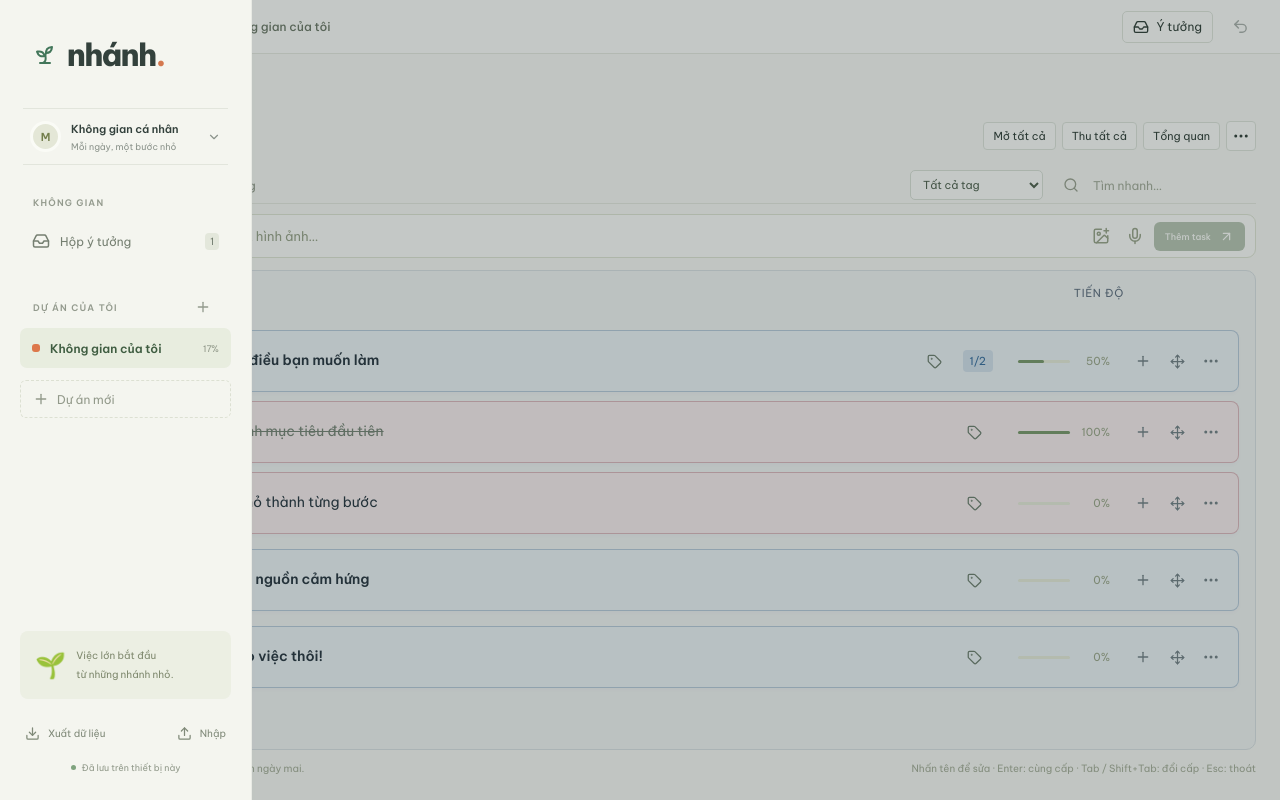
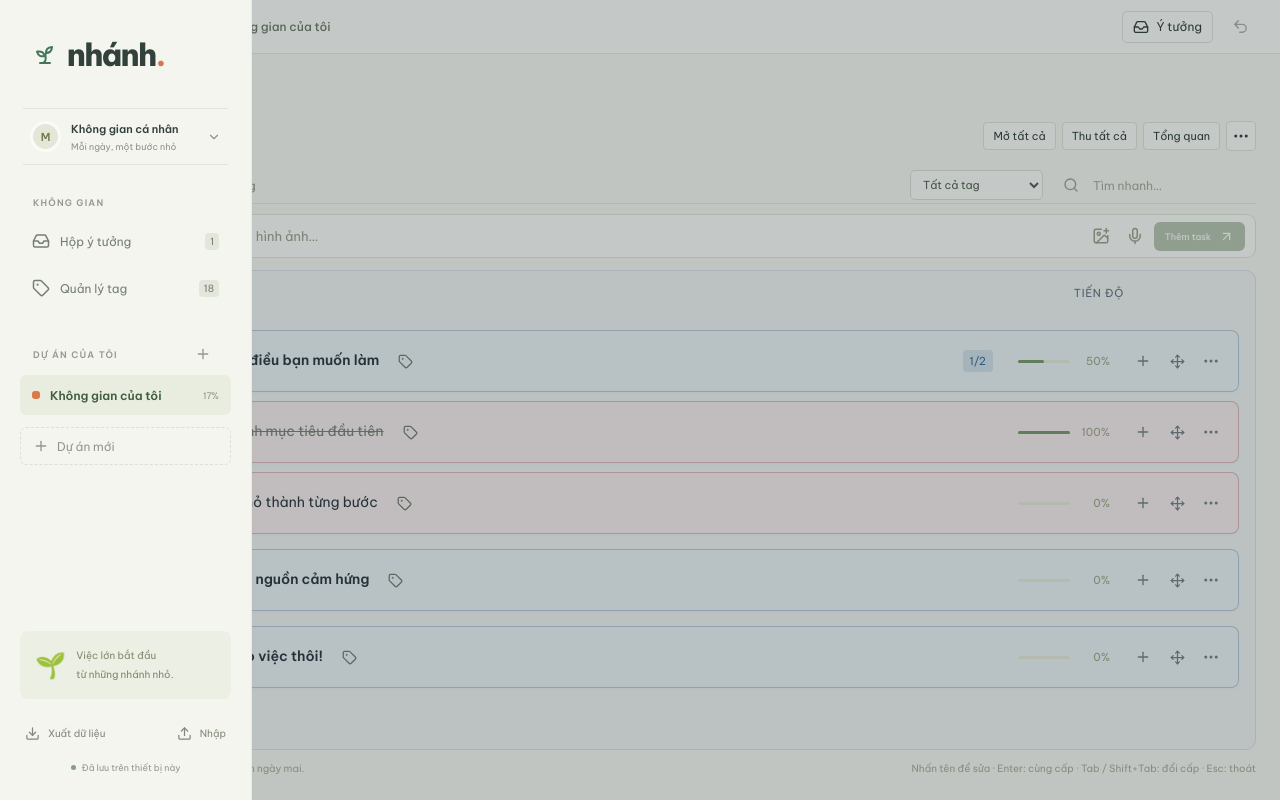
Before and after one commit to voilenmang12/project-task-tracking, a React (Vite) app: page / in a window 1280 px wide. Both pictures are taken after a click on the button 40 px from the left and 26 px from the top of the page. Built offline with nearby package versions, Linux system fonts and the light colour scheme.

Commit message:
Add tag management and show labels next to task titles

```diff
--- /dev/null
+++ b/src/TagManager.jsx
@@ -0,0 +1,20 @@
+import React,{useState,useEffect} from 'react';
+import {Check,Trash2,Search} from 'lucide-react';
+
+function TagRow({tag,count,onSave,onDelete}){
+  const [name,setName]=useState(tag.name),[color,setColor]=useState(tag.color),[confirm,setConfirm]=useState(false),[error,setError]=useState('');
+  useEffect(()=>{setName(tag.name);setColor(tag.color);},[tag.name,tag.color]);
+  const changed=name.trim()!==tag.name||color!==tag.color;
+  return <div className="managed-tag"><form onSubmit={e=>{e.preventDefault();try{onSave(tag.id,{name,color});setError('');}catch(e){setError(e.message);}}}>
+    <input type="color" aria-label={`Màu tag ${tag.name}`} value={color} onInput={e=>setColor(e.currentTarget.value)} onChange={e=>setColor(e.target.value)}/>
+    <input aria-label={`Tên tag ${tag.name}`} maxLength={60} required value={name} onChange={e=>setName(e.target.value)} />
+    <span className="tag-usage">{count} task</span>
+    <button className="icon-button save-tag" title="Lưu tag" aria-label={`Lưu tag ${tag.name}`} disabled={!changed||!name.trim()}><Check size={17}/></button>
+    <button type="button" className="icon-button danger" title="Xóa tag" aria-label={`Xóa tag ${tag.name}`} onClick={()=>setConfirm(v=>!v)}><Trash2 size={16}/></button>
+  </form>{error&&<p className="danger-text" role="alert">{error}</p>}{confirm&&<div className="tag-delete-confirm"><p>Xóa “{tag.name}” khỏi danh sách và {count} task? Các task vẫn được giữ nguyên.</p><button type="button" onClick={()=>setConfirm(false)}>Hủy</button><button type="button" className="danger" onClick={()=>onDelete(tag.id)}>Xác nhận xóa tag</button></div>}</div>;
+}
+
+export default function TagManager({tags,tasks,onSave,onDelete}){
+  const [query,setQuery]=useState('');const filtered=tags.filter(t=>t.name.toLowerCase().includes(query.toLowerCase()));
+  return <div className="tag-management"><p>Áp dụng cho tất cả dự án. Đổi tên hoặc màu sẽ cập nhật tag trên mọi task. Có thể hoàn tác sau khi đóng cửa sổ.</p><div className="manager-search"><Search size={16}/><input aria-label="Tìm tag để quản lý" placeholder="Tìm tag…" value={query} onChange={e=>setQuery(e.target.value)}/></div><div className="managed-tag-list">{filtered.map(t=><TagRow key={t.id} tag={t} count={tasks.filter(task=>(task.tagIds||[]).includes(t.id)).length} onSave={onSave} onDelete={onDelete}/>)}{!filtered.length&&<p className="empty-tags">{query?'Không có tag phù hợp.':'Chưa có tag. Tạo tag bằng nút gắn tag trên cây task.'}</p>}</div></div>;
+}
--- a/src/main.jsx
+++ b/src/main.jsx
@@ -1,12 +1,13 @@
 import React, {useState,useEffect,useRef} from 'react';
 import {createRoot} from 'react-dom/client';
 import {DndContext,DragOverlay,PointerSensor,KeyboardSensor,useSensor,useSensors,useDraggable,useDroppable,closestCenter,pointerWithin} from '@dnd-kit/core';
-import {Folder,FileText,Sprout,Plus,Search,Inbox,ChevronDown,ChevronRight,MoreHorizontal,GripVertical,ArrowUpRight,ArrowLeft,Check,ImagePlus,Mic,Square,X,Trash2,Download,Upload,FolderOpen,LayoutList,Lightbulb,Menu,Move,Undo2,CheckCheck,Paperclip,Command} from 'lucide-react';
+import {Tag,Folder,FileText,Sprout,Plus,Search,Inbox,ChevronDown,ChevronRight,MoreHorizontal,GripVertical,ArrowUpRight,ArrowLeft,Check,ImagePlus,Mic,Square,X,Trash2,Download,Upload,FolderOpen,LayoutList,Lightbulb,Menu,Move,Undo2,CheckCheck,Paperclip,Command} from 'lucide-react';
 import {uid,children,descendants,progressMap,projectProgress,indentTask,moveTask,toggleBranch,validateData,seedData} from './model';
 import {readData,writeData} from './storage';
 import './style.css';
 import TagPicker from './TagPicker';
-import {availableTags} from './tags';
+import {availableTags,editTag,removeTag} from './tags';
+import TagManager from './TagManager';
 
 const dateLabel=d=>new Date(d).toLocaleDateString('vi-VN',{day:'numeric',month:'short'});
 function IconButton({label,children,...props}){return <button type="button" className="icon-button" title={label} aria-label={label} {...props}>{children}</button>}
@@ -43,13 +44,13 @@ function TaskRow({task,depth,map,subtasks,collapsed,toggleCollapse,onToggle,onEd
       <button className="drag-handle" aria-label={`Kéo ${task.title}`} {...listeners} {...attributes}><GripVertical size={16}/></button>
       <button className={`expand-button ${hasChildren?'':'invisible'}`} aria-expanded={hasChildren?!collapsed:undefined} aria-label={collapsed?'Mở nhánh':'Thu gọn nhánh'} onClick={toggleCollapse}>{collapsed?<ChevronRight size={16}/>:<ChevronDown size={16}/>}</button>
       <button type="button" className="tree-node-icon" aria-label={`Thông tin task ${task.title}`} title="Mở thông tin task" onClick={onEdit}>{<FileText size={16}/>}</button><button className={`checkbox ${pct===100?'checked':pct>0?'partial':''}`} role="checkbox" aria-checked={pct===100?true:pct>0?'mixed':false} aria-label={`Hoàn thành ${task.title}`} onClick={()=>onToggle(pct!==100)}>{pct===100?<Check size={13}/>:pct>0?<span/>:null}</button>
-      {editing?<input ref={titleInput} className="inline-task-title" aria-label="Sửa tên task" value={draft} onChange={e=>setDraft(e.target.value)} onBlur={()=>{if(!skipBlur.current)onInline(draft,'save');}} onKeyDown={e=>{
+      <div className="task-label-group">{editing?<input ref={titleInput} className="inline-task-title" aria-label="Sửa tên task" value={draft} onChange={e=>setDraft(e.target.value)} onBlur={()=>{if(!skipBlur.current)onInline(draft,'save');}} onKeyDown={e=>{
         if(e.nativeEvent.isComposing||e.keyCode===229)return;
         if(e.key==='Escape'){e.preventDefault();e.stopPropagation();skipBlur.current=true;onInline(task.title,'cancel');}
         else if(e.key==='Enter'){e.preventDefault();e.stopPropagation();if(!e.repeat){skipBlur.current=true;onInline(draft,'sibling');}}
         else if(e.key==='Tab'){e.preventDefault();e.stopPropagation();if(!e.repeat)onInline(draft,e.shiftKey?'outdent':'indent');}
       }}/>:<button title="Nhấn để sửa · Enter thêm task · Tab thụt nhánh" className={`task-title ${pct===100?'completed':''}`} onClick={onStartEditing}>{task.title}{task.attachments.length>0&&<span className="attachment-count"><Paperclip size={12}/>{task.attachments.length}</span>}{task.notes&&<span className="note-dot"/>}</button>}
-      <TagPicker task={task} tags={tags} onChange={onTagsChange} onCreate={onTagCreate}/>
+      <TagPicker task={task} tags={tags} onChange={onTagsChange} onCreate={onTagCreate}/></div>
       {hasChildren&&<span className="branch-count">{subtasks.filter(t=>map[t.id]===100).length}/{subtasks.length}</span>}
       <div className="row-progress"><div className="tiny-track"><i style={{width:`${pct}%`}}/></div><span>{pct}%</span></div>
       <div className="row-actions"><IconButton label="Thêm nhánh con" onClick={onAdd}><Plus size={16}/></IconButton><IconButton label="Di chuyển task" onClick={onMove}><Move size={15}/></IconButton><IconButton label="Chi tiết task" onClick={onEdit}><MoreHorizontal size={18}/></IconButton></div>
@@ -72,7 +73,7 @@ function TaskEditor({task,tasks,projects,onSave,onDelete,onClose,notify}){
   </form></Modal>
 }
 function App(){
-  const [data,setData]=useState(null),[active,setActive]=useState(''),[query,setQuery]=useState(''),[filter,setFilter]=useState('all'),[tagFilter,setTagFilter]=useState(''),[collapsed,setCollapsed]=useState(new Set()),[edit,setEdit]=useState(null),[inlineId,setInlineId]=useState(null),[projectModal,setProjectModal]=useState(null),[childModal,setChildModal]=useState(null),[sidebar,setSidebar]=useState(false),[overview,setOverview]=useState(false),[toast,setToast]=useState(''),[history,setHistory]=useState([]),[saving,setSaving]=useState(false),[saveError,setSaveError]=useState(false),[dragging,setDragging]=useState(null),[loadError,setLoadError]=useState('');
+  const [data,setData]=useState(null),[active,setActive]=useState(''),[query,setQuery]=useState(''),[filter,setFilter]=useState('all'),[tagFilter,setTagFilter]=useState(''),[collapsed,setCollapsed]=useState(new Set()),[edit,setEdit]=useState(null),[inlineId,setInlineId]=useState(null),[projectModal,setProjectModal]=useState(null),[childModal,setChildModal]=useState(null),[sidebar,setSidebar]=useState(false),[overview,setOverview]=useState(false),[manageTags,setManageTags]=useState(false),[toast,setToast]=useState(''),[history,setHistory]=useState([]),[saving,setSaving]=useState(false),[saveError,setSaveError]=useState(false),[dragging,setDragging]=useState(null),[loadError,setLoadError]=useState('');
   const currentData=useRef(data);currentData.current=data;
   const importRef=useRef(),toastTimer=useRef(),saveChain=useRef(Promise.resolve()),saveVersion=useRef(0);
   const notify=message=>{setToast(message);clearTimeout(toastTimer.current);toastTimer.current=setTimeout(()=>setToast(''),5000);};
@@ -86,7 +87,8 @@ function App(){
   const project=data.projects.find(p=>p.id===active),isIdeas=active==='ideas',tasks=data.tasks.filter(t=>t.projectId===active),map=progressMap(data.tasks),roots=children(tasks,null),pct=Math.round(projectProgress(data.tasks,active)),completed=roots.filter(t=>map[t.id]===100).length;
   function addTask(title,attachments=[],parentId=null){update({...data,tasks:[...data.tasks,{id:uid(),projectId:active,title,notes:'',attachments,parentId,order:children(tasks,parentId).length,done:false,createdAt:new Date().toISOString()}]});}
   function changeTags(id,tagIds){const latest=currentData.current;update({...latest,tasks:latest.tasks.map(t=>t.id===id?{...t,tagIds}:t)});}
-  function createTag(id,name){const latest=currentData.current;const existing=availableTags(latest).find(t=>t.name.toLowerCase()===name.toLowerCase());const tag=existing||{id:uid(),name:name.slice(0,60),color:'#617e96'};update({...latest,customTags:existing?(latest.customTags||[]):[...(latest.customTags||[]),tag],tasks:latest.tasks.map(t=>t.id===id?{...t,tagIds:[...new Set([...(t.tagIds||[]),tag.id])]}:t)});}
+  function createTag(id,name){const latest=currentData.current;const normalized=name.trim().slice(0,60);const catalog=availableTags(latest);const existing=catalog.find(t=>t.name.toLowerCase()===normalized.toLowerCase());const tag=existing||{id:uid(),name:normalized,color:'#617e96'};update({...latest,tagCatalog:existing?catalog:[...catalog,tag],tasks:latest.tasks.map(t=>t.id===id?{...t,tagIds:[...new Set([...(t.tagIds||[]),tag.id])]}:t)});}
+
   const tags=availableTags(data);
   function inlineAction(id,title,action){
     const latest=currentData.current;const task=latest.tasks.find(t=>t.id===id);if(!task)return;
@@ -121,7 +123,7 @@ function App(){
     {sidebar&&<div className="sidebar-overlay" onClick={()=>setSidebar(false)}/>}
     <aside className={`sidebar ${sidebar?'open':''}`}><a className="brand" href="#" onClick={e=>e.preventDefault()}><span className="brand-mark"><Sprout size={24}/></span>nhánh<span className="brand-dot">.</span></a><div className="workspace-label"><span className="avatar">M</span><div>Không gian cá nhân<small>Mỗi ngày, một bước nhỏ</small></div><ChevronDown size={14}/></div>
       <div className="nav-section">KHÔNG GIAN</div><button className={`nav-item ${isIdeas?'active':''}`} onClick={()=>select('ideas')}><Inbox size={18}/><span>Hộp ý tưởng</span><span className="count">{data.ideas.length}</span></button>
-      <div className="nav-section project-nav-label"><span>DỰ ÁN CỦA TÔI</span><IconButton label="Tạo dự án" onClick={()=>setProjectModal({})}><Plus size={16}/></IconButton></div>
+      <button className="nav-item" onClick={()=>{setSidebar(false);setManageTags(true);}}><Tag size={18}/><span>Quản lý tag</span><span className="count">{tags.length}</span></button><div className="nav-section project-nav-label"><span>DỰ ÁN CỦA TÔI</span><IconButton label="Tạo dự án" onClick={()=>setProjectModal({})}><Plus size={16}/></IconButton></div>
       <nav>{data.projects.map(p=><button className={`nav-item ${active===p.id?'active':''}`} key={p.id} onClick={()=>select(p.id)}><span className="project-dot" style={{background:p.color}}/><span className="nav-project-title">{p.title}</span><span className="project-percent">{Math.round(projectProgress(data.tasks,p.id))}%</span></button>)}</nav><button className="new-project" onClick={()=>setProjectModal({})}><Plus size={16}/>Dự án mới</button>
       <div className="sidebar-bottom"><div className="grow-note"><span>🌱</span><p>Việc lớn bắt đầu<br/>từ những nhánh nhỏ.</p></div><div className="backup-actions"><button onClick={exportData}><Download size={15}/>Xuất dữ liệu</button><button onClick={()=>importRef.current.click()}><Upload size={15}/>Nhập</button><input ref={importRef} hidden type="file" accept="application/json,.json" onChange={e=>{importData(e.target.files[0]);e.target.value='';}}/></div><p className={`local-status ${saveError?'danger-text':''}`}><i/>{saveError?'Chưa lưu · hãy xuất sao lưu':saving?'Đang lưu…':'Đã lưu trên thiết bị này'}</p></div>
     </aside>
@@ -138,6 +140,7 @@ function App(){
     {toast&&<div className="toast" role="status"><Check size={17}/><span>{toast}</span><IconButton label="Đóng thông báo" onClick={()=>setToast('')}><X size={16}/></IconButton></div>}
     {edit&&data.tasks.find(t=>t.id===edit)&&<TaskEditor task={data.tasks.find(t=>t.id===edit)} tasks={data.tasks} projects={data.projects} notify={notify} onClose={()=>setEdit(null)} onDelete={deleteTask} onSave={(task,parentId)=>{const updated=data.tasks.map(t=>t.id===task.id?task:t);update({...data,tasks:parentId===task.parentId?updated:moveTask(updated,task.id,parentId)});}}/>}
     {childModal&&<Modal title={`Thêm nhánh cho “${childModal.title}”`} onClose={()=>setChildModal(null)}><Composer notify={notify} onSubmit={(title,a)=>{addTask(title,a,childModal.id);setCollapsed(s=>{const n=new Set(s);n.delete(childModal.id);return n;});setChildModal(null);}}/></Modal>}
+    {manageTags&&<Modal title="Quản lý tag" onClose={()=>setManageTags(false)}><TagManager tags={tags} tasks={data.tasks} onSave={(id,changes)=>update(editTag(currentData.current,id,changes))} onDelete={id=>{update(removeTag(currentData.current,id));if(tagFilter===id)setTagFilter('');}}/></Modal>}
     {projectModal&&<ProjectEditor project={projectModal} onClose={()=>setProjectModal(null)} onSave={p=>{const exists=data.projects.some(x=>x.id===p.id);update({...data,projects:exists?data.projects.map(x=>x.id===p.id?p:x):[...data.projects,p]});select(p.id);setProjectModal(null);}} onDelete={id=>{update({...data,projects:data.projects.filter(p=>p.id!==id),tasks:data.tasks.filter(t=>t.projectId!==id)});select(data.projects.find(p=>p.id!==id)?.id||'ideas');setProjectModal(null);notify('Đã xóa dự án. Có thể hoàn tác.');}}/>}
   </div>
 }
--- a/src/model.js
+++ b/src/model.js
@@ -38,6 +38,11 @@ export function indentTask(tasks,id,outdent=false){
 export function validateData(data) {
   if(!data || data.version!==1 || !Array.isArray(data.projects) || !Array.isArray(data.tasks) || !Array.isArray(data.ideas))throw Error('Tệp sao lưu không đúng định dạng Nhánh.');
   if(data.customTags!==undefined&&(!Array.isArray(data.customTags)||data.customTags.some(t=>!t||typeof t.id!=='string'||typeof t.name!=='string'||!t.name.trim()||!/^#[0-9a-f]{6}$/i.test(t.color))))throw Error('Danh sách tag không hợp lệ.');
+  if(data.tagCatalog!==undefined){
+    if(!Array.isArray(data.tagCatalog))throw Error('Danh sách tag không hợp lệ.');
+    const tagIds=new Set();
+    for(const tag of data.tagCatalog){if(!tag||typeof tag.id!=='string'||!tag.id||tagIds.has(tag.id)||typeof tag.name!=='string'||!tag.name.trim()||tag.name.length>60||typeof tag.color!=='string'||!/^#[0-9a-f]{6}$/i.test(tag.color))throw Error('Danh sách tag không hợp lệ.');tagIds.add(tag.id);}
+  }
   for(const t of data.tasks){if(t.tagIds!==undefined&&(!Array.isArray(t.tagIds)||t.tagIds.some(id=>typeof id!=='string')))throw Error('Tag của task không hợp lệ.');}
   const ids=new Set(); for(const item of [...data.projects,...data.tasks,...data.ideas]){if(typeof item.id!=='string'||ids.has(item.id)||typeof item.title!=='string')throw Error('Dữ liệu có ID hoặc tiêu đề không hợp lệ.');ids.add(item.id);}
   for(const p of data.projects){if(typeof p.description!=='string'||typeof p.color!=='string'||!/^#[0-9a-f]{6}$/i.test(p.color))throw Error('Thông tin dự án không hợp lệ.');}
--- a/src/tags.js
+++ b/src/tags.js
@@ -9,4 +9,17 @@ export const DEFAULT_TAGS = [
   ['optimization','Optimization','#358877'],['release','Release','#805c43'],
   ['analytics','Analytics','#6977a7'],['marketing','Marketing','#9d6f3c']
 ].map(([id,name,color])=>({id,name,color}));
-export const availableTags = data => [...DEFAULT_TAGS,...(data.customTags||[])];
+export const availableTags = data => data.tagCatalog ?? [...DEFAULT_TAGS,...(data.customTags||[])];
+
+export function editTag(data,id,changes){
+  const tags=availableTags(data);const tag=tags.find(t=>t.id===id);
+  if(!tag)throw Error('Tag này không còn tồn tại.');
+  const name=changes.name.trim();
+  if(!name||name.length>60)throw Error('Tên tag cần từ 1 đến 60 ký tự.');
+  if(!/^#[0-9a-f]{6}$/i.test(changes.color))throw Error('Màu tag không hợp lệ.');
+  if(tags.some(t=>t.id!==id&&t.name.toLowerCase()===name.toLowerCase()))throw Error('Tên tag đã được sử dụng.');
+  return {...data,tagCatalog:tags.map(t=>t.id===id?{...t,name,color:changes.color}:t)};
+}
+export function removeTag(data,id){
+  return {...data,tagCatalog:availableTags(data).filter(t=>t.id!==id),tasks:data.tasks.map(t=>(t.tagIds||[]).includes(id)?{...t,tagIds:t.tagIds.filter(tagId=>tagId!==id)}:t)};
+}
--- a/src/tree.css
+++ b/src/tree.css
@@ -1,4 +1,23 @@
 /* Task-first explorer: navigation is a drawer, the tree owns the workspace. */
+.task-label-group{display:flex;flex:1;min-width:0;align-items:center;gap:8px;flex-wrap:wrap}
+.task-first .task-label-group .task-title{flex:0 1 auto;max-width:100%;min-width:0}
+.task-first .task-label-group .task-tags{max-width:100%;gap:5px}
+.task-first .task-label-group .tag-chips{order:-1}
+.task-first .task-label-group .tag-chip{max-width:none;white-space:normal;overflow-wrap:anywhere;font-size:11px}
+.task-label-group .inline-task-title{min-width:120px}
+.tag-management>p{font-size:11px;color:#7b8976;line-height:1.8;margin-top:0}
+.manager-search{display:flex;align-items:center;gap:8px;color:#87947e;margin-bottom:12px}
+.modal .manager-search input{margin:0;padding:8px}
+.managed-tag-list{max-height:55vh;overflow-y:auto;padding-right:5px}
+.managed-tag{padding:9px 0;border-bottom:1px solid #e7ebdf}
+.managed-tag form{display:flex;align-items:center;gap:7px}
+.modal .managed-tag input{margin:0;padding:7px;font-size:12px;min-width:0;flex:1}
+.modal .managed-tag input[type=color]{flex:none;width:33px;height:33px;padding:2px;cursor:pointer}
+.tag-usage{white-space:nowrap;font-size:10px;color:#89967e}
+.save-tag{color:#4f7746}
+.tag-delete-confirm{padding:8px;border-radius:5px;background:#fbf0e9;margin-top:8px;font-size:11px;line-height:1.7}
+.tag-delete-confirm p{margin:0 0 7px}.tag-delete-confirm button{padding:5px 8px;border:1px solid #e9d2c5;border-radius:4px;margin-right:6px;background:#fff}
+.empty-tags{font-size:12px;color:#839079;padding:15px 0}
 .filter-tools{display:flex;align-items:center;gap:8px}.tag-filter{max-width:180px;border:1px solid #dce2db;border-radius:5px;background:#fff;padding:6px 8px;font-size:11px;color:#526353}
 .task-tags{display:flex;align-items:center;gap:5px;position:relative;max-width:30%;flex-wrap:wrap}.tag-trigger{font-size:10px;color:#708174;padding:6px;border-radius:4px}.tag-trigger:hover{background:#e2e9df}.tag-chips{display:flex;gap:4px;flex-wrap:wrap}.tag-chip{font-size:10px;border-radius:4px;color:var(--tag-color);border:1px solid color-mix(in srgb,var(--tag-color) 35%,white);background:color-mix(in srgb,var(--tag-color) 9%,white);padding:3px 6px;white-space:nowrap}
 .tag-picker{position:fixed;z-index:50;right:24px;top:75px;width:290px;max-width:calc(100vw - 30px);max-height:calc(100dvh - 100px);overflow:auto;background:#fff;border:1px solid #d6dfd2;border-radius:10px;padding:14px;box-shadow:0 12px 45px #223a2830;color:#354b39}.tag-picker-heading{display:flex;justify-content:space-between;align-items:center;margin-bottom:12px;font-size:13px}.tag-picker>input{width:100%;border:1px solid #d7e0d3;padding:9px;border-radius:5px;font-size:12px}.tag-options{max-height:310px;overflow:auto;margin-top:8px}.tag-options label{display:flex;align-items:center;gap:8px;padding:8px 5px;cursor:pointer;font-size:12px}.tag-options label:hover{background:#f0f5ed}.tag-options input{accent-color:#56774c}.tag-color{width:8px;height:8px;border-radius:50%;flex-shrink:0}.tag-picker small{display:block;font-size:10px;color:#88977f;margin-top:10px}.create-tag{padding:10px 3px;font-size:12px;color:#53764b;overflow-wrap:anywhere;text-align:left;max-width:100%}
```
Also changed, not shown: 2 other files (tests, documents, lock files or other folders).
